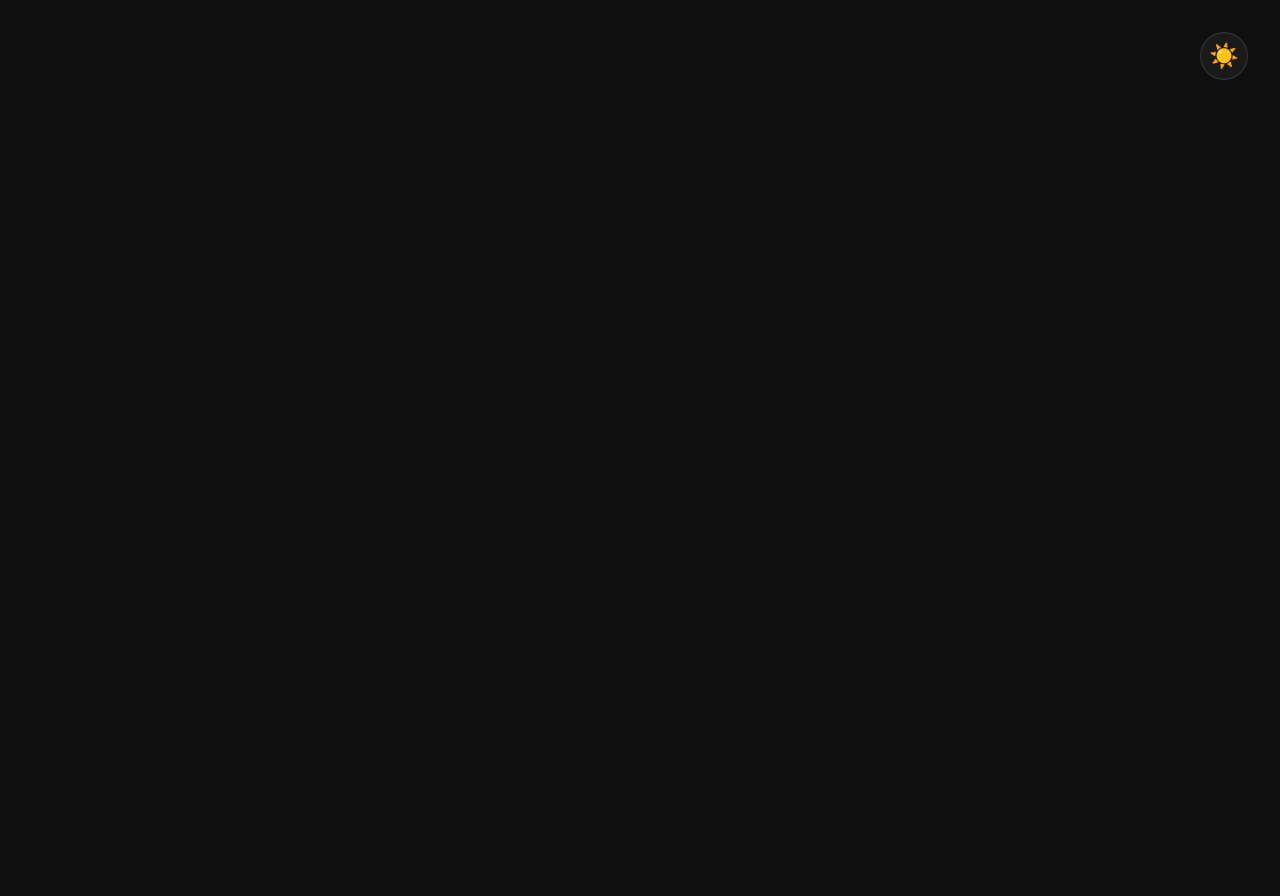
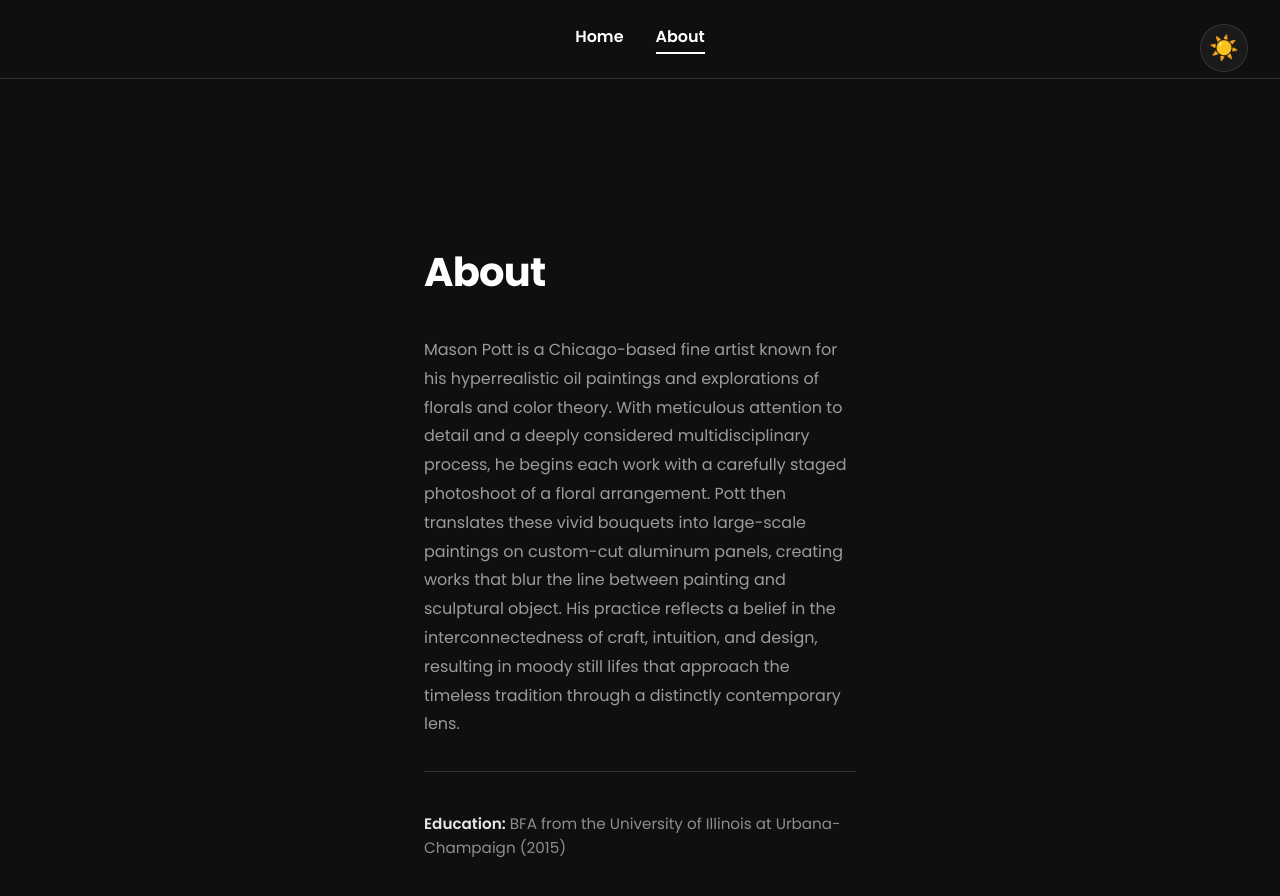
Before and after one commit to masoncpott/lesson-6, a Vue app in the folder vue-links-app/: page /about in a window 1280 px wide. Before the commit this address had no page. Shown: the top 896 px of the page. Before the commit the page ends 800 px from the top, so only its background shows below. Built offline with nearby package versions, Linux system fonts and the light colour scheme; the HTML template or start-up script is replaced by a standard one.

Commit message:
feat: add about page with navigation and artist bio

```diff
--- a/vue-links-app/src/App.vue
+++ b/vue-links-app/src/App.vue
@@ -1,6 +1,6 @@
 <script setup lang="ts">
 import { ref, onMounted } from 'vue'
-import { RouterView } from 'vue-router'
+import { RouterView, RouterLink } from 'vue-router'
 
 const isDarkMode = ref(true)
 
@@ -30,6 +30,10 @@ const updateDarkMode = () => {
 
 <template>
   <div class="app-container">
+    <nav class="top-nav">
+      <RouterLink to="/" class="nav-link">Home</RouterLink>
+      <RouterLink to="/about" class="nav-link">About</RouterLink>
+    </nav>
     <button class="theme-toggle" @click="toggleDarkMode" :aria-label="isDarkMode ? 'Switch to light mode' : 'Switch to dark mode'">
       <span v-if="isDarkMode">☀️</span>
       <span v-else>🌙</span>
@@ -43,9 +47,60 @@ const updateDarkMode = () => {
   position: relative;
 }
 
+.top-nav {
+  position: fixed;
+  top: 0;
+  left: 0;
+  right: 0;
+  display: flex;
+  justify-content: center;
+  gap: 2rem;
+  padding: 1.5rem 2rem;
+  background: var(--color-background);
+  border-bottom: 1px solid var(--color-border);
+  z-index: 999;
+}
+
+.nav-link {
+  text-decoration: none;
+  color: var(--color-heading);
+  font-weight: 600;
+  font-size: 1rem;
+  transition: all 0.3s ease;
+  position: relative;
+  padding-bottom: 0.25rem;
+}
+
+.nav-link::after {
+  content: '';
+  position: absolute;
+  bottom: 0;
+  left: 0;
+  right: 0;
+  height: 2px;
+  background: var(--color-heading);
+  transform: scaleX(0);
+  transform-origin: right;
+  transition: transform 0.3s ease;
+}
+
+.nav-link:hover::after {
+  transform: scaleX(1);
+  transform-origin: left;
+}
+
+.nav-link.router-link-active {
+  color: var(--color-heading);
+}
+
+.nav-link.router-link-active::after {
+  transform: scaleX(1);
+  transform-origin: left;
+}
+
 .theme-toggle {
   position: fixed;
-  top: 2rem;
+  top: 1.5rem;
   right: 2rem;
   background: var(--color-background-soft);
   border: 1px solid var(--color-border);
@@ -71,6 +126,15 @@ const updateDarkMode = () => {
 }
 
 @media (max-width: 640px) {
+  .top-nav {
+    gap: 1.5rem;
+    padding: 1rem 1rem;
+  }
+
+  .nav-link {
+    font-size: 0.95rem;
+  }
+
   .theme-toggle {
     top: 1rem;
     right: 1rem;
--- a/vue-links-app/src/assets/main.css
+++ b/vue-links-app/src/assets/main.css
@@ -6,6 +6,7 @@
   align-items: center;
   min-height: 100vh;
   padding: 2rem 1rem;
+  padding-top: 8rem;
 }
 
 a,
@@ -20,3 +21,9 @@ a,
     background-color: transparent;
   }
 }
+
+@media (max-width: 640px) {
+  #app {
+    padding-top: 6rem;
+  }
+}
--- a/vue-links-app/src/router/index.ts
+++ b/vue-links-app/src/router/index.ts
@@ -1,5 +1,6 @@
 import { createRouter, createWebHistory } from 'vue-router'
 import HomeView from '../views/HomeView.vue'
+import AboutView from '../views/AboutView.vue'
 
 const router = createRouter({
   history: createWebHistory(import.meta.env.BASE_URL),
@@ -9,6 +10,11 @@ const router = createRouter({
       name: 'home',
       component: HomeView,
     },
+    {
+      path: '/about',
+      name: 'about',
+      component: AboutView,
+    },
   ],
 })
 
--- /dev/null
+++ b/vue-links-app/src/views/AboutView.vue
@@ -0,0 +1,108 @@
+<script setup lang="ts">
+</script>
+
+<template>
+  <main class="about-container">
+    <div class="card">
+      <h1 class="title">About</h1>
+
+      <div class="bio">
+        <p>
+          Mason Pott is a Chicago-based fine artist known for his hyperrealistic oil paintings and explorations of florals and color theory. With meticulous attention to detail and a deeply considered multidisciplinary process, he begins each work with a carefully staged photoshoot of a floral arrangement. Pott then translates these vivid bouquets into large-scale paintings on custom-cut aluminum panels, creating works that blur the line between painting and sculptural object. His practice reflects a belief in the interconnectedness of craft, intuition, and design, resulting in moody still lifes that approach the timeless tradition through a distinctly contemporary lens.
+        </p>
+      </div>
+
+      <div class="credentials">
+        <p><strong>Education:</strong> BFA from the University of Illinois at Urbana-Champaign (2015)</p>
+      </div>
+    </div>
+  </main>
+</template>
+
+<style scoped>
+.about-container {
+  width: 100%;
+  display: flex;
+  justify-content: center;
+  align-items: center;
+  padding-top: 5rem;
+}
+
+.card {
+  width: 100%;
+  max-width: 480px;
+  padding: 2rem 1.5rem;
+  animation: fadeIn 0.6s ease-in;
+}
+
+@keyframes fadeIn {
+  from {
+    opacity: 0;
+    transform: translateY(10px);
+  }
+  to {
+    opacity: 1;
+    transform: translateY(0);
+  }
+}
+
+.title {
+  font-size: 2.5rem;
+  font-weight: 700;
+  margin: 0 0 2rem 0;
+  color: var(--color-heading);
+  letter-spacing: -0.02em;
+}
+
+.bio {
+  margin-bottom: 2rem;
+  line-height: 1.8;
+}
+
+.bio p {
+  color: var(--color-text);
+  margin: 0;
+  font-size: 1rem;
+  font-weight: 400;
+}
+
+.credentials {
+  padding-top: 2rem;
+  border-top: 1px solid var(--color-border);
+}
+
+.credentials p {
+  color: var(--color-text);
+  margin: 0.5rem 0;
+  font-size: 0.95rem;
+  opacity: 0.9;
+}
+
+.credentials strong {
+  color: var(--color-heading);
+  font-weight: 600;
+}
+
+@media (max-width: 640px) {
+  .about-container {
+    padding-top: 4rem;
+  }
+
+  .card {
+    padding: 2rem 1rem;
+  }
+
+  .title {
+    font-size: 2rem;
+    margin-bottom: 1.5rem;
+  }
+
+  .bio p {
+    font-size: 0.95rem;
+  }
+
+  .credentials p {
+    font-size: 0.9rem;
+  }
+}
+</style>
```
Also changed, not shown: 1 other file (tests, documents, lock files or other folders).
